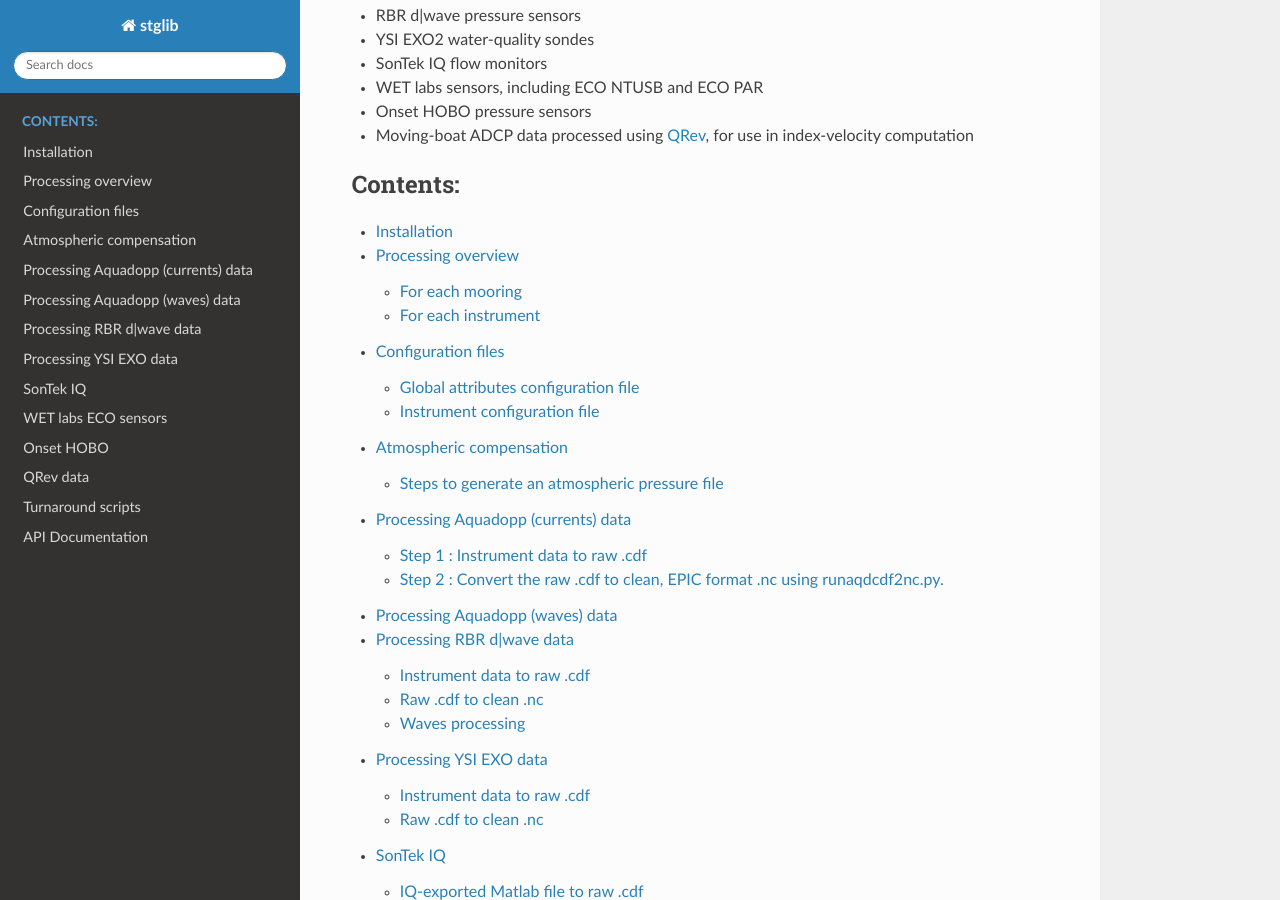
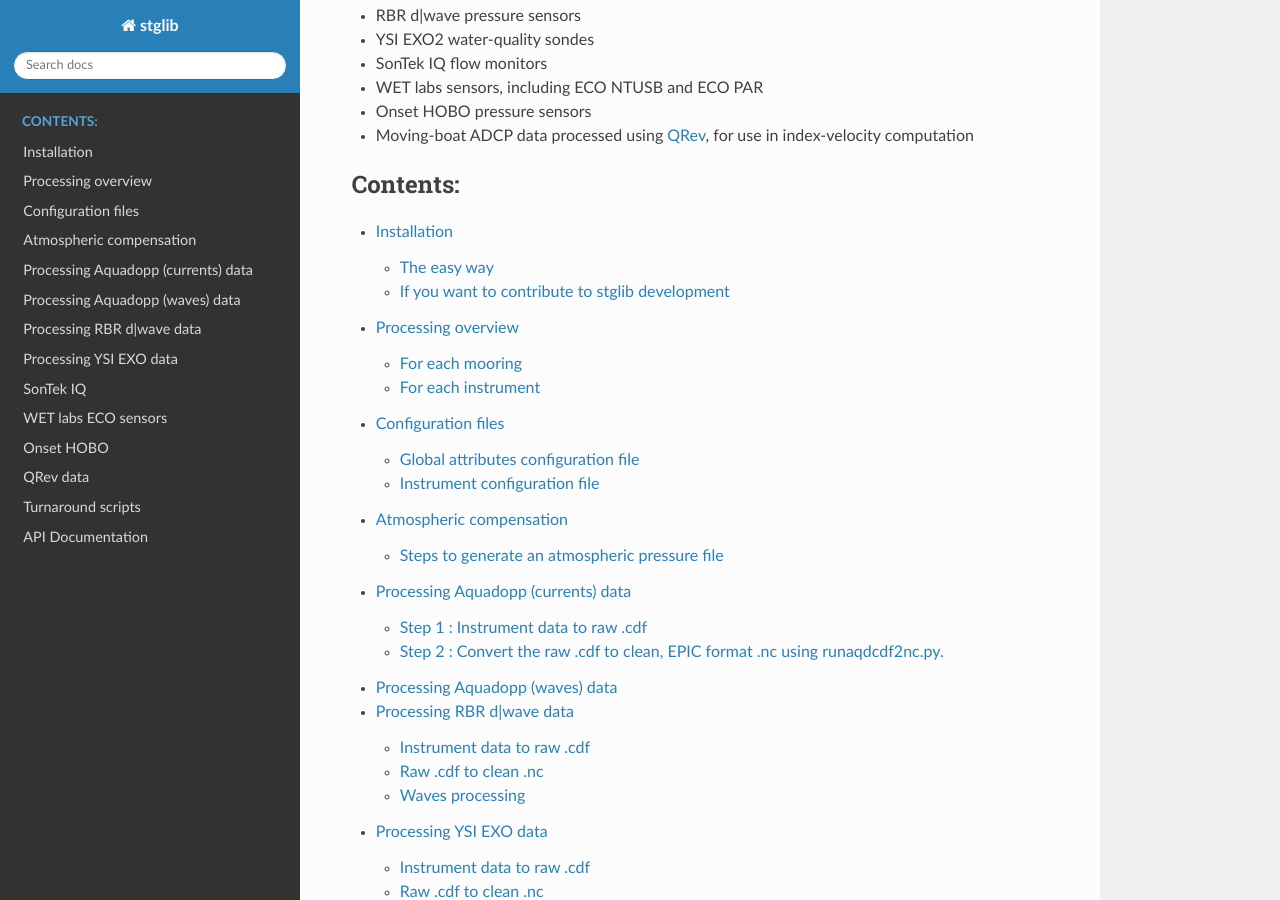
Before and after one commit to USGS-CMG/stglib, a Sphinx documentation site: the page built from doc/index.rst, in a window 1280 px wide and 900 px high, scrolled down 468 px. Built offline with Sphinx 7.4.7 and the Read the Docs theme 2.0.0, drawn with Linux system fonts in a browser that asks for light colours.

Commit message:
First pass at CHS docs

```diff
--- a/doc/install.rst
+++ b/doc/install.rst
@@ -1,11 +1,35 @@
 Installation
 ************
+
+Ensure you have a working Anaconda or `Miniconda <https://docs.conda.io/en/latest/miniconda.html>`_ installation. Both approaches below require this.
+
+The easy way
+============
+
+Create a Pangeo CHS account.
+
+Create an stglib environment:
+
+``conda create -n stglib``
+
+Activate the environment:
+
+``conda activate stglib``
+
+Install stglib:
+
+``conda install -c conda-forge stglib``
+
+Now you can start processing data!
+
+If you want to contribute to stglib development
+===============================================
 
 Obtain stglib by cloning the GitHub repo. Change to a directory where you'd like stglib to live and type:
 
 ``git clone https://github.com/dnowacki-usgs/stglib.git``
 
-Ensure you have a working Anaconda or `Miniconda <https://docs.conda.io/en/latest/miniconda.html>`_ installation. After ``cd``ing to the directory containing stglib, type:
+After ``cd``ing to the directory containing stglib, type:
 
 ``conda env create -n stglib --file requirements-py37.yml``
 
@@ -17,4 +41,4 @@
 
 ``pip install -e . --no-deps``
 
-This will install stglib and you can start processing data!
+This will create an editable stglib installation so you can make changes to the codebase.
```
